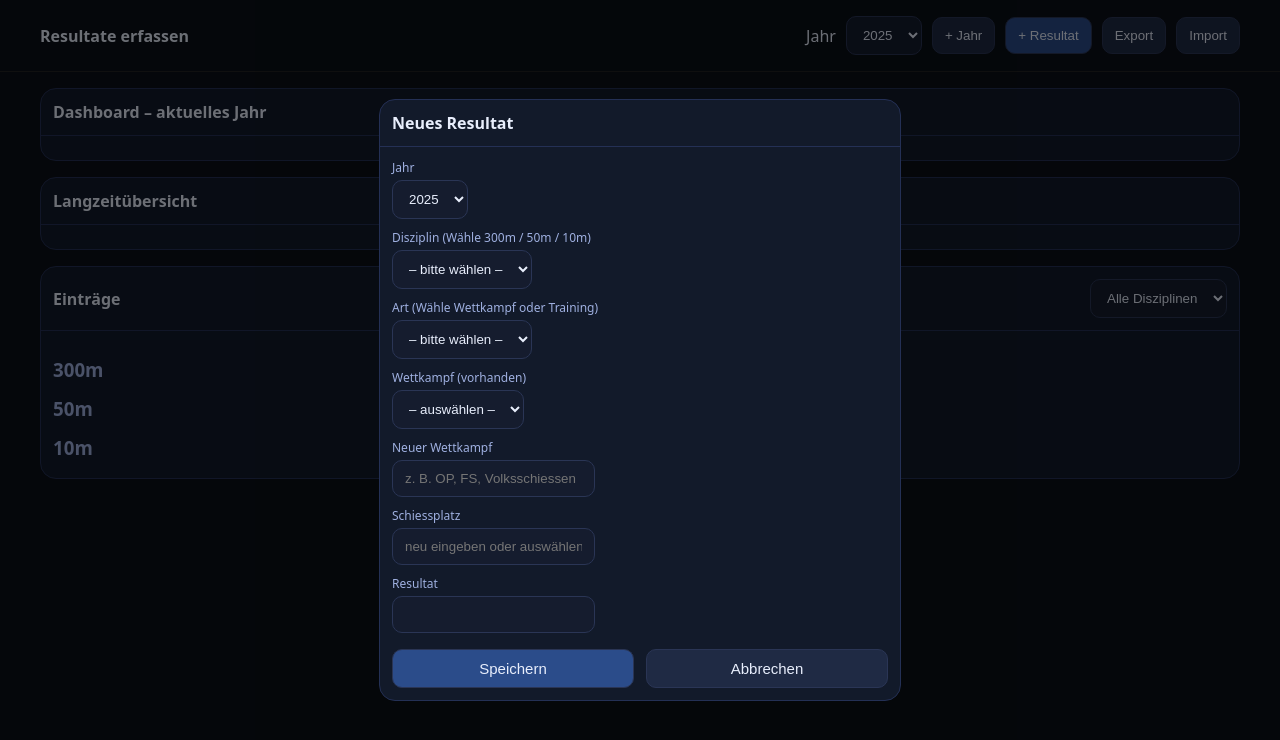
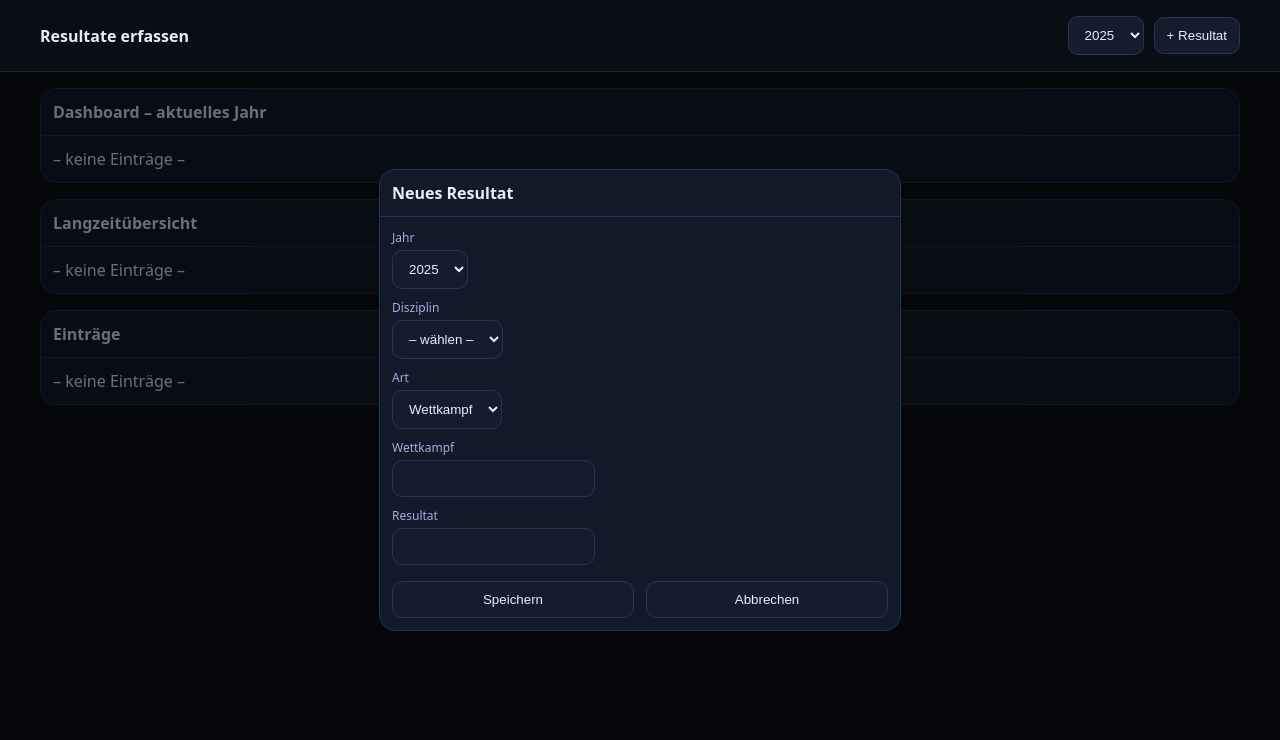
Before and after one commit to thomannpeter-ctrl/resultat-erfassungs-app, a plain HTML site: page index.html in a window 1280 px wide. Both pictures are taken after a click on the button "+ Resultat". Drawn offline with Linux system fonts and the light colour scheme.

Commit message:
Update index.html

```diff
--- a/index.html
+++ b/index.html
@@ -3,10 +3,7 @@
 <head>
 <meta charset="utf-8">
 <meta name="viewport" content="width=device-width, initial-scale=1">
-
 <title>Resultate erfassen</title>
-
-<!-- App Icon für iPhone -->
 <link rel="apple-touch-icon" href="apple-touch-icon.png">
 
 <style>
@@ -23,163 +20,113 @@ button.danger{background:#5a2222}
 .head{padding:12px;border-bottom:1px solid #243055;font-weight:600}
 .body{padding:12px}
 h3{margin:14px 0 6px;color:#9fb0e0}
-table{width:100%;border-collapse:collapse;font-size:13px;margin-bottom:12px}
+table{width:100%;border-collapse:collapse;font-size:13px}
 th,td{padding:8px;border-bottom:1px solid #243055;text-align:left}
 th{color:#9fb0e0;font-size:11px;text-transform:uppercase}
-.modalBack{position:fixed;inset:0;background:#0008;display:none;align-items:center;justify-content:center;z-index:10}
-.modal{background:#121a2a;border-radius:16px;border:1px solid #243055;width:520px;max-width:95%}
+.modalBack{position:fixed;inset:0;background:#0008;display:none;align-items:center;justify-content:center}
+.modal{background:#121a2a;border-radius:16px;border:1px solid #243055;width:520px}
 .field{margin-bottom:10px}
 label{font-size:12px;color:#9fb0e0;display:block;margin-bottom:4px}
-.actions{display:flex;gap:12px;justify-content:flex-start;margin-top:16px}
-.actions button{flex:1;font-size:15px}
+.actions{display:flex;gap:12px;margin-top:16px}
+.actions button{flex:1}
 </style>
 </head>
 
 <body>
 
+<script>
+/* 🔔 STARTWARNUNG */
+if (!localStorage.getItem("exportStartWarningShown")) {
+  alert("⚠️ WICHTIG:\n\nVor dem Löschen der Browserdaten unbedingt Export machen!");
+  localStorage.setItem("exportStartWarningShown","1");
+}
+</script>
+
 <header>
   <div class="wrap row">
     <strong>Resultate erfassen</strong>
     <div class="spacer"></div>
-
-    <span>Jahr</span>
     <select id="yearSelect"></select>
-    <button class="secondary" onclick="addYear()">+ Jahr</button>
-
-    <button class="primary" onclick="openModal()">+ Resultat</button>
-    <button class="secondary" onclick="exportData()">Export</button>
-    <button class="secondary" onclick="importData()">Import</button>
+    <button onclick="openModal()">+ Resultat</button>
   </div>
 </header>
 
 <main class="wrap">
-
-  <div class="card">
-    <div class="head">Dashboard – aktuelles Jahr</div>
-    <div class="body" id="dashYear"></div>
-  </div>
-
-  <div class="card">
-    <div class="head">Langzeitübersicht</div>
-    <div class="body" id="dashAll"></div>
-  </div>
-
-  <div class="card">
-    <div class="head row">
-      <span>Einträge</span>
-      <div class="spacer"></div>
-      <select id="entryFilter" onchange="renderEntries()">
-        <option value="all">Alle Disziplinen</option>
-        <option value="300m">300 m</option>
-        <option value="50m">50 m</option>
-        <option value="10m">10 m</option>
-      </select>
-    </div>
-    <div class="body" id="entries"></div>
-  </div>
-
+  <div class="card"><div class="head">Dashboard – aktuelles Jahr</div><div class="body" id="dashYear"></div></div>
+  <div class="card"><div class="head">Langzeitübersicht</div><div class="body" id="dashAll"></div></div>
+  <div class="card"><div class="head">Einträge</div><div class="body" id="entries"></div></div>
 </main>
 
-<!-- Modal -->
 <div class="modalBack" id="modal">
   <div class="modal">
     <div class="head">Neues Resultat</div>
     <div class="body">
-
-      <div class="field">
-        <label>Jahr</label>
-        <select id="mYear"></select>
-      </div>
-
-      <div class="field">
-        <label>Disziplin (Wähle 300m / 50m / 10m)</label>
-        <select id="mDiscipline" onchange="updateEventSelect();updatePlaceList();">
-          <option value="">– bitte wählen –</option>
-          <option value="300m">300 m</option>
-          <option value="50m">50 m</option>
-          <option value="10m">10 m</option>
+      <div class="field"><label>Jahr</label><select id="mYear"></select></div>
+      <div class="field"><label>Disziplin</label>
+        <select id="mDiscipline">
+          <option value="">– wählen –</option>
+          <option>300m</option><option>50m</option><option>10m</option>
         </select>
       </div>
-
-      <div class="field">
-        <label>Art (Wähle Wettkampf oder Training)</label>
-        <select id="mType">
-          <option value="">– bitte wählen –</option>
-          <option value="Wettkampf">Wettkampf</option>
-          <option value="Training">Training</option>
-        </select>
+      <div class="field"><label>Art</label>
+        <select id="mType"><option>Wettkampf</option><option>Training</option></select>
       </div>
-
-      <div class="field">
-        <label>Wettkampf (vorhanden)</label>
-        <select id="mEventSelect">
-          <option value="">– auswählen –</option>
-        </select>
+      <div class="field"><label>Wettkampf</label><input id="mEventNew"></div>
+      <div class="field"><label>Resultat</label><input id="mRes" type="number"></div>
+      <div class="actions">
+        <button onclick="save()">Speichern</button>
+        <button onclick="closeModal()">Abbrechen</button>
       </div>
-
-      <div class="field">
-        <label>Neuer Wettkampf</label>
-        <input id="mEventNew" placeholder="z. B. OP, FS, Volksschiessen">
-      </div>
-
-      <div class="field">
-        <label>Schiessplatz</label>
-        <input id="mPlace" list="placeList" placeholder="neu eingeben oder auswählen">
-        <datalist id="placeList"></datalist>
-      </div>
-
-      <div class="field">
-        <label>Resultat</label>
-        <input type="number" id="mRes">
-      </div>
-
-      <div class="actions">
-        <button class="primary" onclick="save()">Speichern</button>
-        <button class="secondary" onclick="closeModal()">Abbrechen</button>
-      </div>
-
     </div>
   </div>
 </div>
 
 <script>
-/* 🔔 STARTWARNUNG – EINZIGE ERGÄNZUNG */
-if (!localStorage.getItem("exportStartWarningShown")) {
-  alert("⚠️ WICHTIG:\n\nVor dem Löschen der Browserdaten unbedingt Export machen!");
-  localStorage.setItem("exportStartWarningShown", "1");
-}
-
-const START=2010;
-const NOW=new Date().getFullYear();
-const DISCIPLINES=["300m","50m","10m"];
-
-let state = JSON.parse(localStorage.getItem("resultateState")) || {
+const START=2010, NOW=new Date().getFullYear();
+let state=JSON.parse(localStorage.getItem("resultateState"))||{
   years:[...Array(NOW-START+1)].map((_,i)=>START+i),
   entries:[]
 };
+let selectedYear=NOW;
 
-let selectedYear = NOW;
+function persist(){localStorage.setItem("resultateState",JSON.stringify(state));}
 
-/* … ab hier DEIN CODE UNVERÄNDERT … */
+function render(){
+  yearSelect.innerHTML=state.years.map(y=>`<option ${y===selectedYear?"selected":""}>${y}</option>`).join("");
+  mYear.innerHTML=yearSelect.innerHTML;
 
-function persist(){ localStorage.setItem("resultateState", JSON.stringify(state)); }
-function avg(a){return a.length?(a.reduce((x,y)=>x+y,0)/a.length).toFixed(1):"—";}
-function addYear(){const n=Math.max(...state.years)+1;state.years.push(n);selectedYear=n;persist();render();}
-function renderYears(){yearSelect.innerHTML="";state.years.forEach(y=>yearSelect.innerHTML+=`<option ${y===selectedYear?"selected":""}>${y}</option>`);mYear.innerHTML=yearSelect.innerHTML;}
-function getEvents(d){return [...new Set(state.entries.filter(e=>e.discipline===d).map(e=>e.event))].sort();}
-function getPlaces(d){return [...new Set(state.entries.filter(e=>e.discipline===d&&e.place).map(e=>e.place))].sort();}
-function updateEventSelect(){mEventSelect.innerHTML='<option value="">– auswählen –</option>';getEvents(mDiscipline.value).forEach(e=>mEventSelect.innerHTML+=`<option>${e}</option>`);}
-function updatePlaceList(){placeList.innerHTML="";getPlaces(mDiscipline.value).forEach(p=>placeList.innerHTML+=`<option value="${p}">`);}
-function openModal(){renderYears();mDiscipline.value="";mType.value="";mEventSelect.innerHTML='<option value="">– auswählen –</option>';mEventNew.value="";mPlace.value="";mRes.value="";modal.style.display="flex";}
+  dashYear.innerHTML=buildTable(state.entries.filter(e=>e.year===selectedYear));
+  dashAll.innerHTML=buildTable(state.entries);
+  renderEntries();
+}
+
+function buildTable(arr){
+  if(!arr.length) return "– keine Einträge –";
+  return `<table><tr><th>Jahr</th><th>Disziplin</th><th>Resultat</th></tr>`+
+    arr.map(e=>`<tr><td>${e.year}</td><td>${e.discipline}</td><td>${e.res}</td></tr>`).join("")+
+    `</table>`;
+}
+
+function renderEntries(){
+  entries.innerHTML=buildTable(state.entries);
+}
+
+function openModal(){modal.style.display="flex";}
 function closeModal(){modal.style.display="none";}
+
 function save(){
-  const event=mEventNew.value.trim()||mEventSelect.value;
-  if(!mDiscipline.value||!mType.value||!event||!mRes.value){alert("Bitte alle Pflichtfelder ausfüllen.");return;}
-  state.entries.push({id:crypto.randomUUID(),year:+mYear.value,discipline:mDiscipline.value,type:mType.value,event,res:+mRes.value,place:mPlace.value});
-  persist();render();
+  state.entries.push({
+    year:+mYear.value,
+    discipline:mDiscipline.value,
+    type:mType.value,
+    event:mEventNew.value,
+    res:+mRes.value
+  });
+  persist();
+  closeModal();
+  render();
 }
-function renderEntries(){entries.innerHTML="";DISCIPLINES.forEach(d=>{entries.innerHTML+=`<h3>${d}</h3>`;});}
-function render(){renderYears();renderEntries();}
+
 yearSelect.onchange=e=>{selectedYear=+e.target.value;render();};
 render();
 </script>
```
